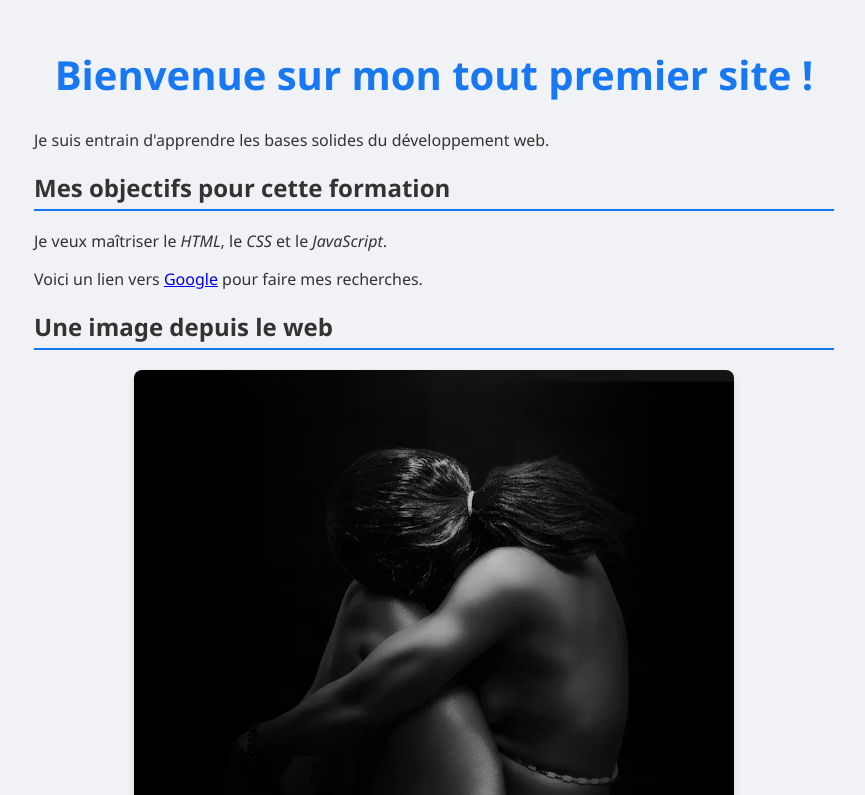
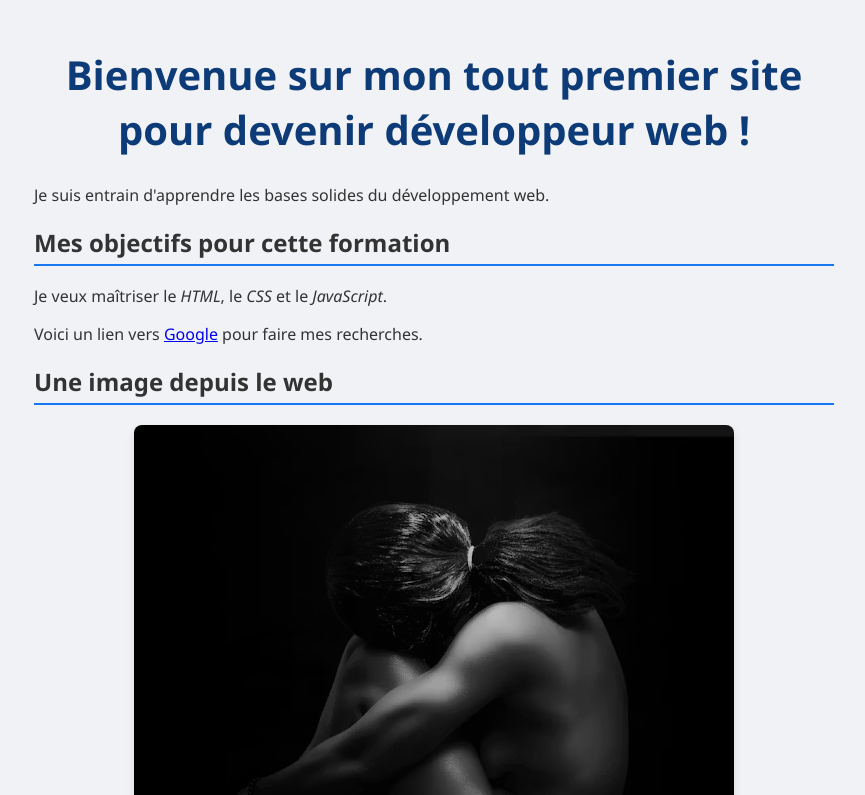
Before and after one commit to boehmbelingregory-design/mon-premier-site, a plain HTML site: page index.html in a window 1280 px wide. Shown: the top 795 px of the page, without its empty margins (206-1071 px from the left). Drawn offline with Linux system fonts and the light colour scheme.

Commit message:
Changement de titre et de couleur du titre h1

```diff
--- a/index.html
+++ b/index.html
@@ -8,7 +8,7 @@
 </head>
 <body>
 
-    <h1>Bienvenue sur mon tout premier site !</h1>
+    <h1>Bienvenue sur mon tout premier site pour devenir développeur web !</h1>
     <p>Je suis entrain d'apprendre les bases solides du développement web.</p>
 
     <!-- 1. Un sous-titre -->
--- a/style.css
+++ b/style.css
@@ -10,7 +10,7 @@ body {
 
 /* Le titre principal */
 h1 {
-    color: #1877f2; /* Un joli bleu moderne */
+    color: #0d3b77; /* Un joli bleu moderne */
     text-align: center;
     font-size: 2.5rem; /* On grossit le titre */
 }
```
